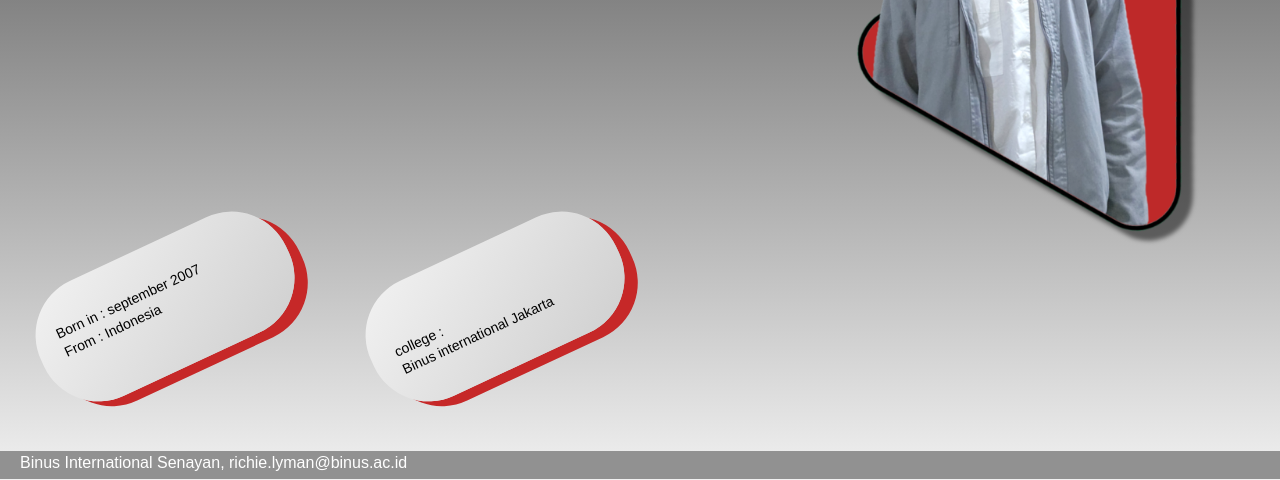
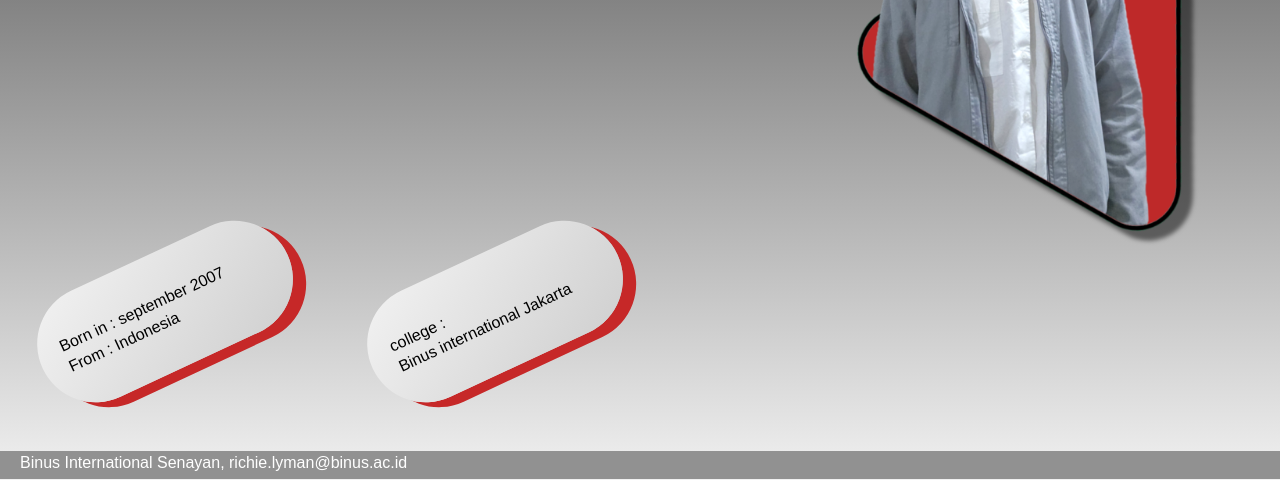
Before and after one commit to richielyman/HCI-WEEK06-LAB-RICHIE, a plain HTML site: page index.html in a window 1280 px wide. Shown: the part 320-800 px from the top of the page. Drawn offline with Linux system fonts and the light colour scheme; some icons are missing.

Commit message:
first commit
Signed-off-by: richielyman <Richie.lyman@binus.ac.id>

```diff
--- a/index.html
+++ b/index.html
@@ -30,7 +30,7 @@
         <p>Born in : september 2007<br>From : Indonesia</p>
       </div>
       <div class="card">
-        <P><br>college :<br>Binus international Jakarta</p>
+        <P>college :<br>Binus international Jakarta</p>
       </div>
       </div>
 
--- a/style.css
+++ b/style.css
@@ -95,7 +95,7 @@ a{
   transform: rotate(-25deg);
 }
 .card p {
-  font-size: 14px;
+  font-size: 16px;
   line-height: 1.4;
 }
 
```
